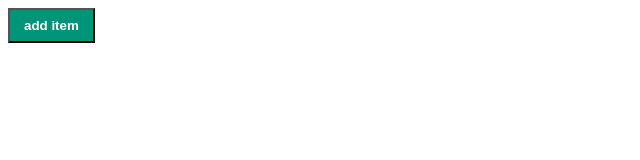
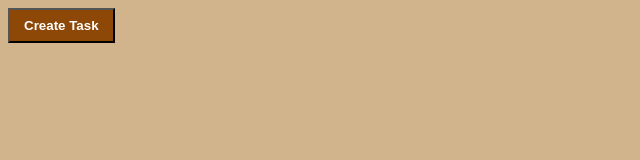
Before and after one commit to zackvf/todo-app, a plain HTML site: page index.html in a window 1280 px wide. Shown: the whole page, without its empty margins (0-640 px from the left). Drawn offline with Linux system fonts and the light colour scheme.

Commit message:
Style tweaks

```diff
--- a/index.html
+++ b/index.html
@@ -12,10 +12,10 @@
         <template id="itemTemplate">
             <div class="item">
                 <input type="checkbox" class="item-completed">
-                <input type="text" class="item-description" placeholder="new item">
+                <input type="text" class="item-description" placeholder="What do you need to get done?">
             </div>
         </template>
     </div>
-    <button id="add">add item</button>
+    <button id="add">Create Task</button>
 </body>
 </html>
--- a/styles.css
+++ b/styles.css
@@ -1,3 +1,7 @@
+body {
+    background-color: tan;
+}
+
 .item-description {
     padding: 5px;
     width: 200px;
@@ -14,6 +18,6 @@
     padding: 8px 14px;
     font-weight: bold;
     color: #ffffff;
-    background: #009578;
+    background: rgb(141, 72, 8);
     cursor: pointer;
 }
```
